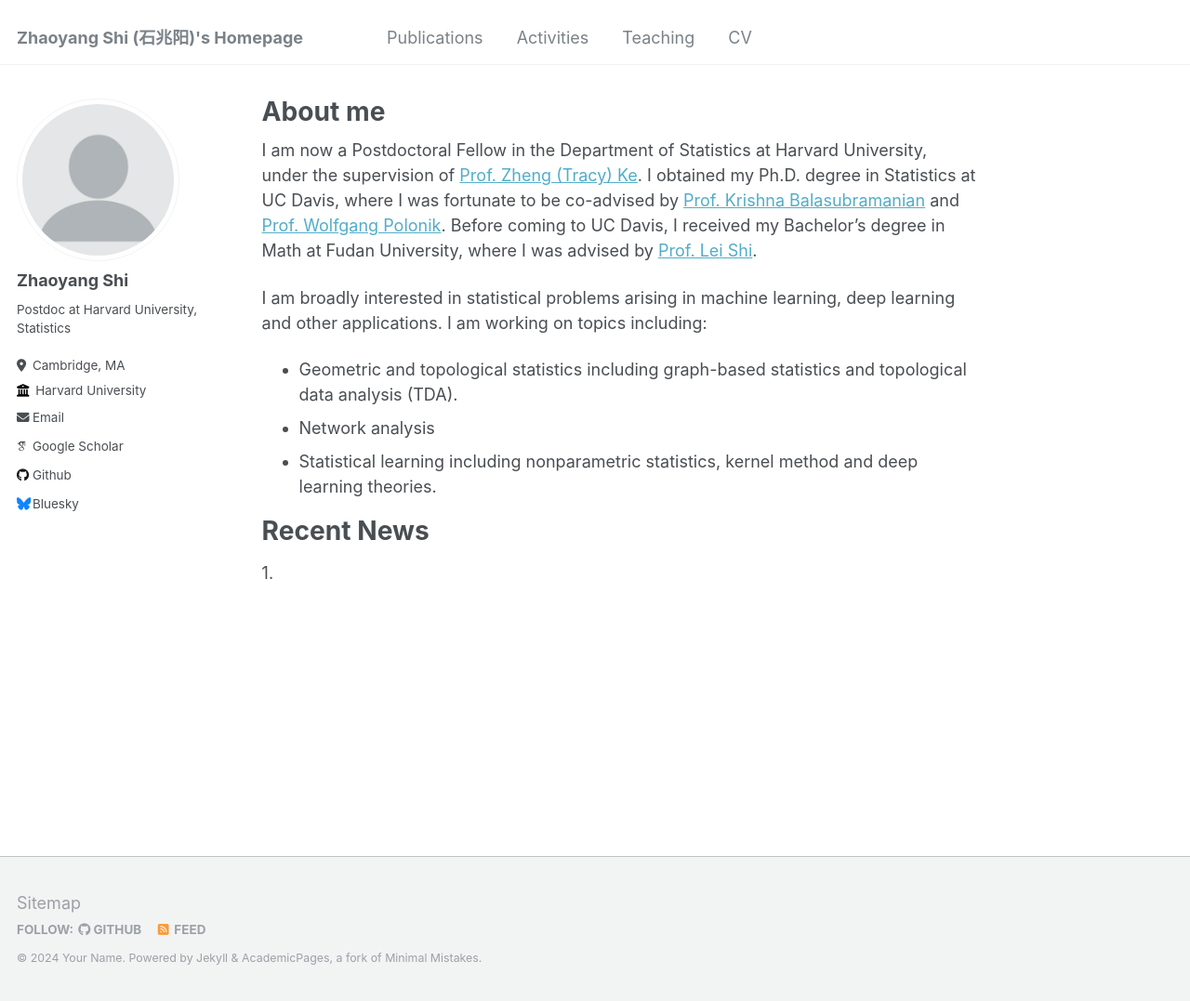
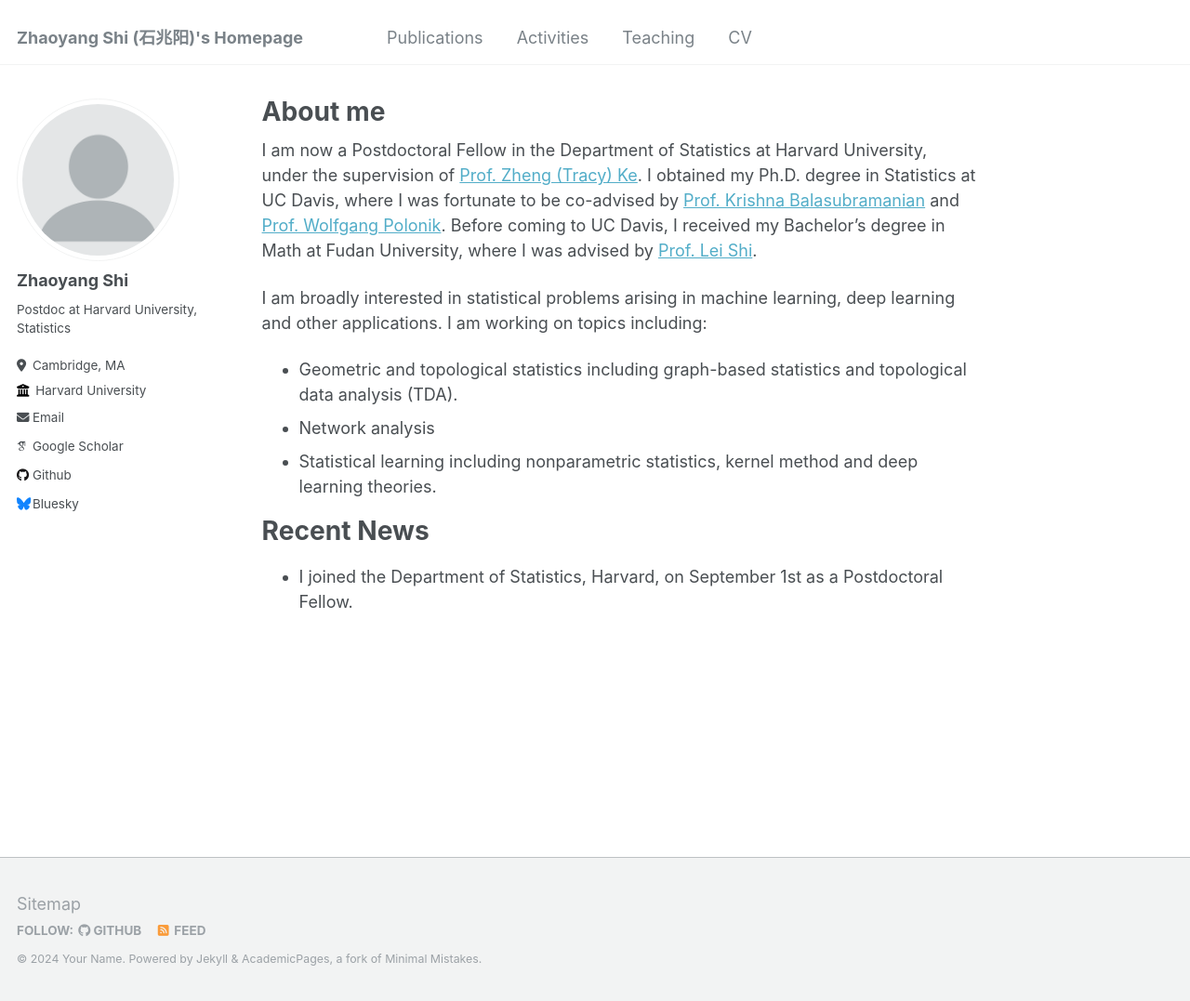
Before and after one commit to 10Mzys/website, a Jekyll site: the page built from _pages/about.md, in a window 1280 px wide and 1077 px high. Shown: the whole window at 93% size. Built offline with Jekyll 4.4.1, drawn with Linux system fonts in a browser that asks for light colours; some web fonts are replaced.

Commit message:
Update about.md

```diff
--- a/_pages/about.md
+++ b/_pages/about.md
@@ -17,4 +17,4 @@ I am broadly interested in statistical problems arising in machine learning, dee
 
 Recent News
 ======
-1.
+* I joined the Department of Statistics, Harvard, on September 1st as a Postdoctoral Fellow.
```
